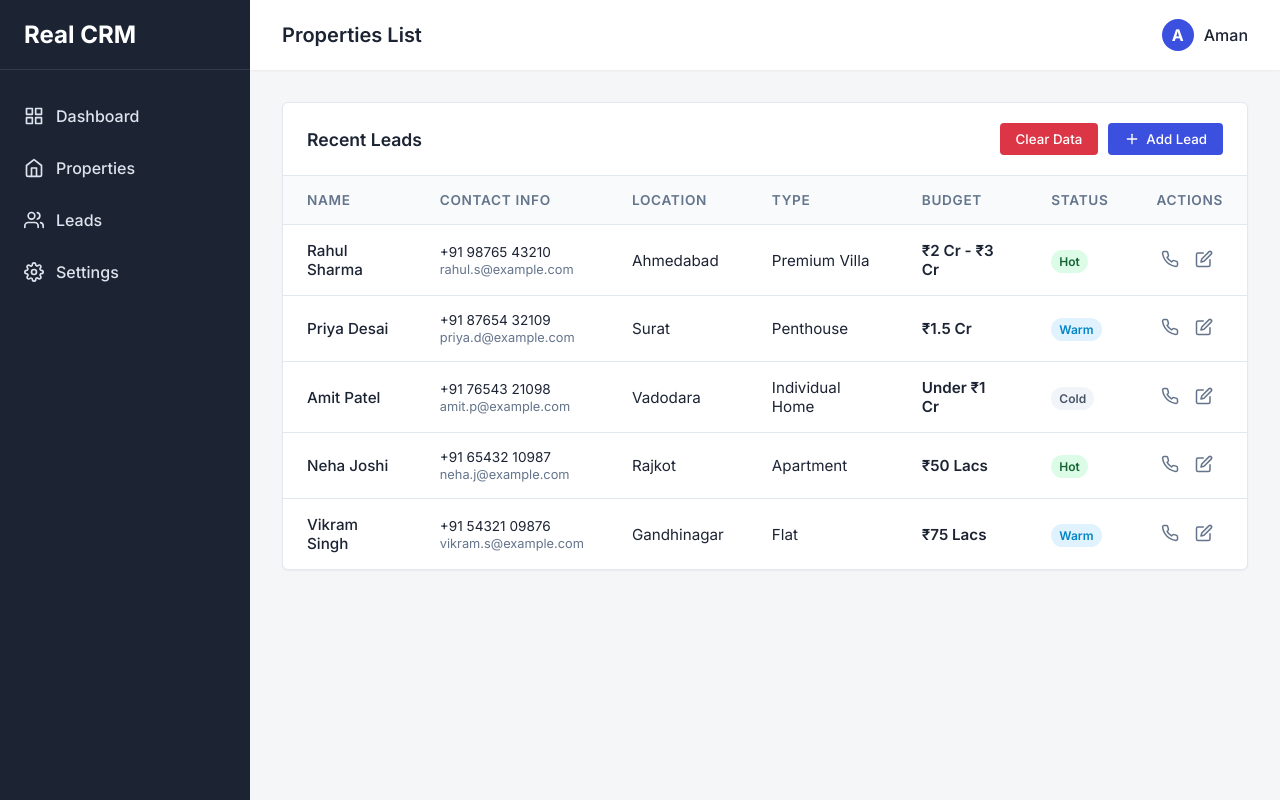
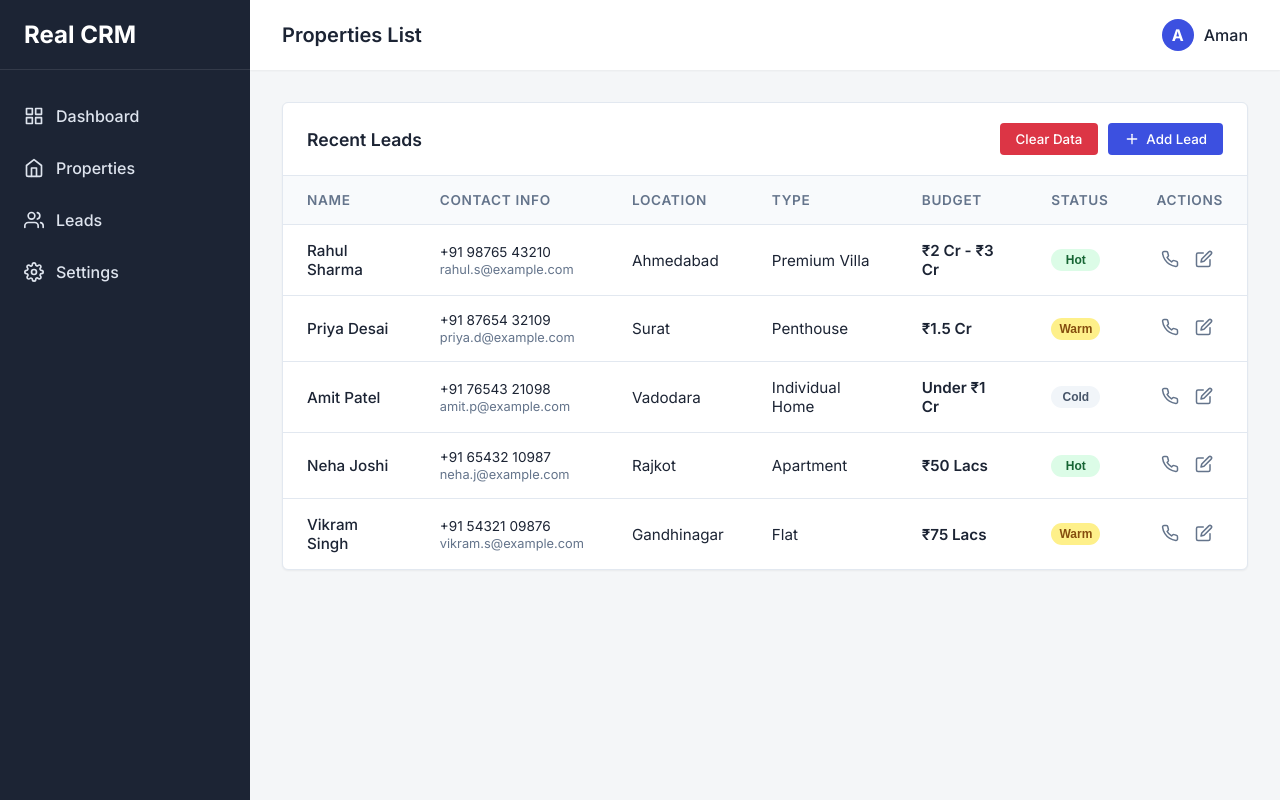
Before and after one commit to amanxridex/realcrm, a Next.js app: page /leads in a window 1280 px wide. Built offline with nearby package versions, Linux system fonts and the light colour scheme.

Commit message:
feat: Add editable status dropdown for leads and set default to NA

```diff
--- a/src/app/leadform/page.tsx
+++ b/src/app/leadform/page.tsx
@@ -24,7 +24,7 @@ export default function LeadFormPage() {
       location: formData.preferredLocation,
       type: formData.type,
       budget: formData.budget,
-      status: "Hot" // Default status for new leads
+      status: "NA" // Default status for new leads
     };
 
     try {
--- a/src/app/leads/page.tsx
+++ b/src/app/leads/page.tsx
@@ -28,6 +28,14 @@ export default function LeadsPage() {
   }, []);
 
   // Function to clear localStorage just in case of old schema conflicts
+  const handleStatusChange = (id: number, newStatus: string) => {
+    const updatedLeads = leads.map(lead =>
+      lead.id === id ? { ...lead, status: newStatus } : lead
+    );
+    setLeads(updatedLeads);
+    localStorage.setItem("crm_leads", JSON.stringify(updatedLeads));
+  };
+
   const handleClearCache = () => {
     localStorage.removeItem("crm_leads");
     window.location.reload();
@@ -75,9 +83,27 @@ export default function LeadsPage() {
                 <td>{lead.type}</td>
                 <td style={{ fontWeight: 600 }}>{lead.budget}</td>
                 <td>
-                  <span className={`status-badge ${lead.status === 'Hot' ? 'sold' : ''}`} style={lead.status === 'Cold' ? { backgroundColor: '#f1f5f9', color: '#475569' } : {}}>
-                    {lead.status}
-                  </span>
+                  <select
+                    value={lead.status}
+                    onChange={(e) => handleStatusChange(lead.id, e.target.value)}
+                    className={`status-badge ${lead.status === 'Hot' ? 'sold' : ''}`}
+                    style={{
+                      ...(lead.status === 'Cold' ? { backgroundColor: '#f1f5f9', color: '#475569' } : {}),
+                      ...(lead.status === 'Warm' ? { backgroundColor: '#fef08a', color: '#854d0e' } : {}),
+                      ...(lead.status === 'NA' ? { backgroundColor: '#e2e8f0', color: '#64748b' } : {}),
+                      border: "none",
+                      outline: "none",
+                      cursor: "pointer",
+                      appearance: "none",
+                      paddingRight: "8px",
+                      textAlign: "center"
+                    }}
+                  >
+                    <option value="NA">NA</option>
+                    <option value="Cold">Cold</option>
+                    <option value="Warm">Warm</option>
+                    <option value="Hot">Hot</option>
+                  </select>
                 </td>
                 <td>
                   <div style={{ display: "flex", gap: "8px" }}>
```
